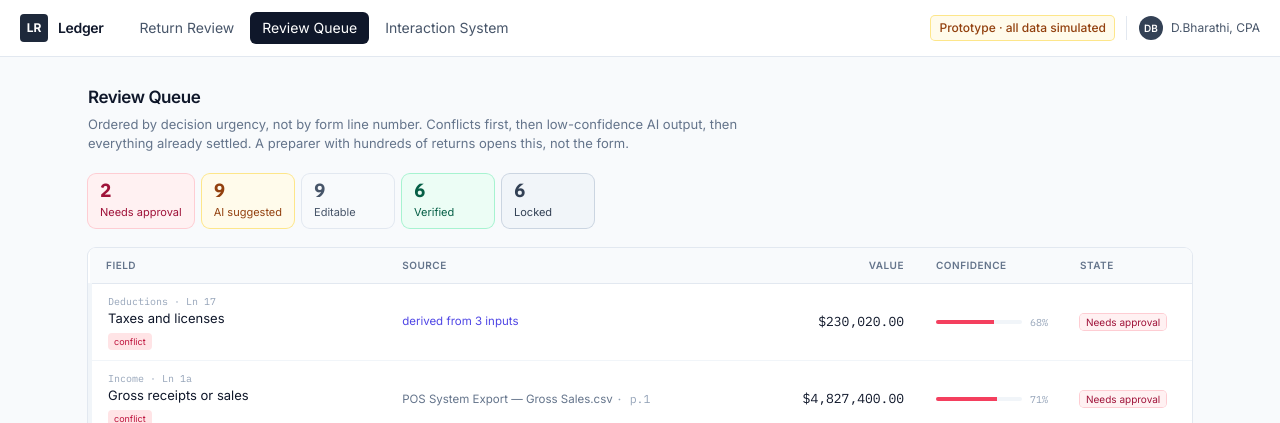
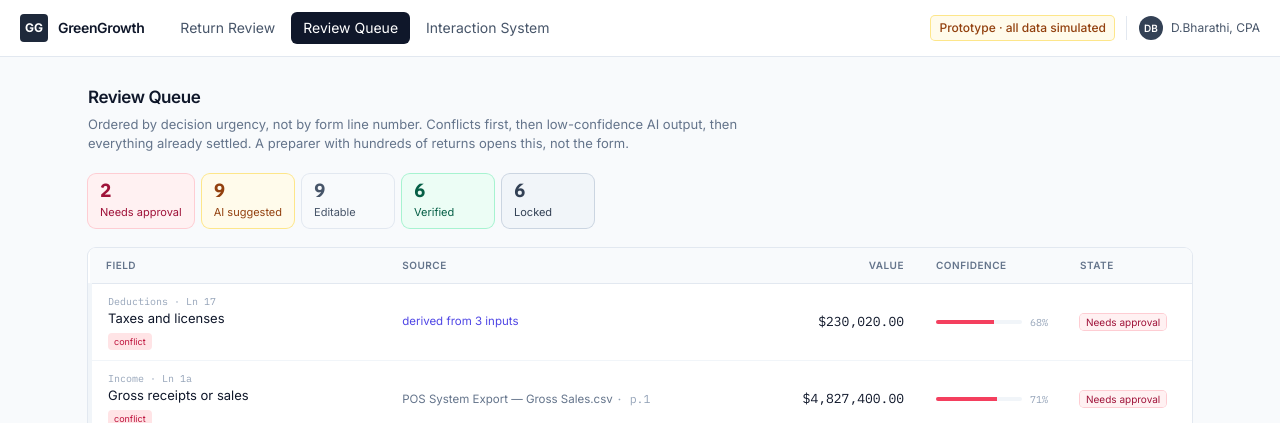
Before and after one commit to BharathiDonku7/AI-tax-platform-prototype, a Flask app: page /queue in a window 1280 px wide. Shown: the top 423 px of the page. Run offline with Flask 3, Linux system fonts and the light colour scheme; some libraries are stand-ins or nearby versions.

Commit message:
Update base.html

```diff
--- a/templates/base.html
+++ b/templates/base.html
@@ -3,7 +3,7 @@
 <head>
 <meta charset="utf-8">
 <meta name="viewport" content="width=device-width, initial-scale=1">
-<title>{% block title %}Return Review{% endblock %} · Ledger</title>
+<title>{% block title %}Return Review{% endblock %} · GreenGrowth</title>
 <script src="https://cdn.tailwindcss.com"></script>
 <script defer src="https://cdn.jsdelivr.net/npm/alpinejs@3.14.1/dist/cdn.min.js"></script>
 <link rel="preconnect" href="https://fonts.googleapis.com">
@@ -23,8 +23,8 @@
 <header class="bg-white border-b border-slate-200 sticky top-0 z-40">
   <div class="px-5 h-14 flex items-center gap-6">
     <div class="flex items-center gap-2.5">
-      <div class="w-7 h-7 rounded bg-slate-800 grid place-items-center text-white font-bold text-xs">LR</div>
-      <span class="font-semibold text-sm tracking-tight">Ledger</span>
+      <div class="w-7 h-7 rounded bg-slate-800 grid place-items-center text-white font-bold text-xs">GG</div>
+      <span class="font-semibold text-sm tracking-tight">GreenGrowth</span>
     </div>
     <nav class="flex items-center gap-1 text-sm">
       {% for key,label in [('review','Return Review'),('queue','Review Queue'),('legend','Interaction System')] %}
```
